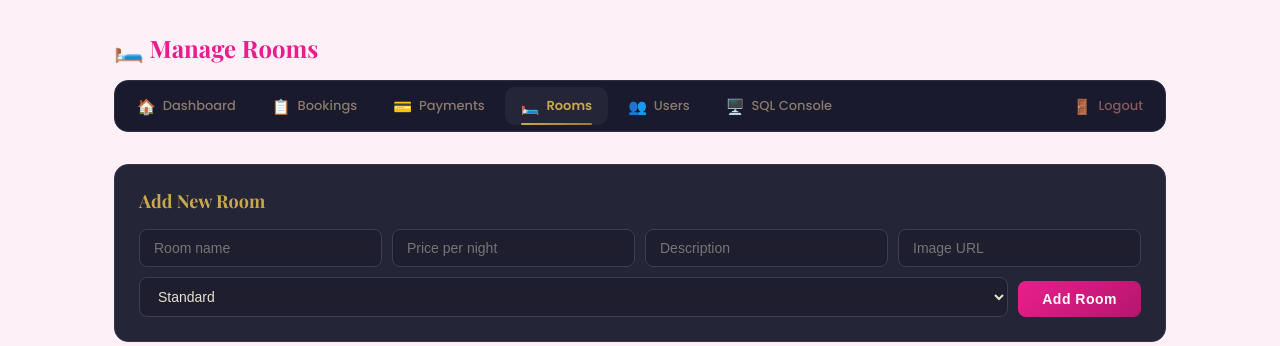
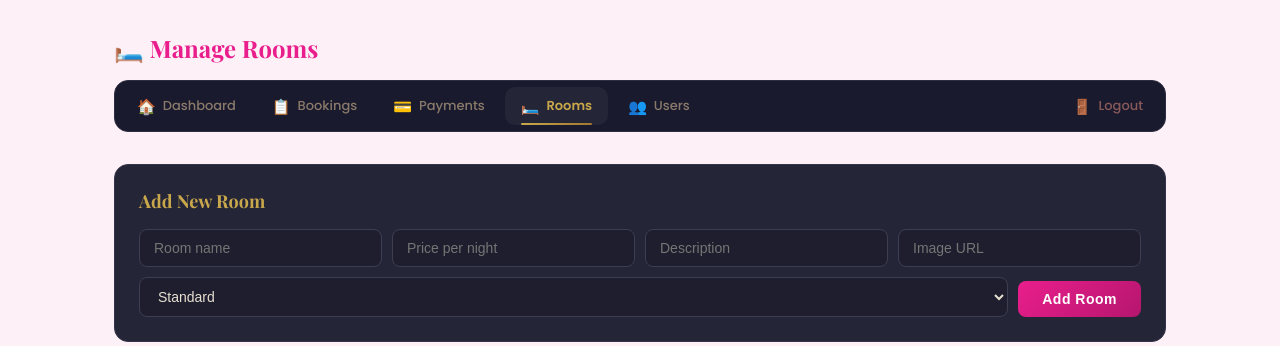
Before and after one commit to Arias1999/hotel_system, a Flask app: page /admin/rooms in a window 1280 px wide. Shown: the part 71-417 px from the top of the page. Run offline with Flask 3, Linux system fonts and the light colour scheme; a user stored in the database is signed in; data that the repository does not hold is empty; some libraries are stand-ins or nearby versions.

Commit message:
Remove SQL Console from admin navbar

```diff
--- a/templates/admin_bookings.html
+++ b/templates/admin_bookings.html
@@ -9,7 +9,6 @@
         <a href="/admin/payments" class="admin-nav-btn"><span class="nav-icon">💳</span>Payments</a>
         <a href="/admin/rooms" class="admin-nav-btn"><span class="nav-icon">🛏️</span>Rooms</a>
         <a href="/admin/users" class="admin-nav-btn"><span class="nav-icon">👥</span>Users</a>
-        <a href="/admin/sql" class="admin-nav-btn"><span class="nav-icon">🖥️</span>SQL Console</a>
         <a href="/logout" class="admin-nav-btn admin-nav-logout"><span class="nav-icon">🚪</span>Logout</a>
     </div>
 </div>
--- a/templates/admin_dashboard.html
+++ b/templates/admin_dashboard.html
@@ -9,7 +9,6 @@
         <a href="/admin/payments" class="admin-nav-btn"><span class="nav-icon">💳</span>Payments</a>
         <a href="/admin/rooms" class="admin-nav-btn"><span class="nav-icon">🛏️</span>Rooms</a>
         <a href="/admin/users" class="admin-nav-btn"><span class="nav-icon">👥</span>Users</a>
-        <a href="/admin/sql" class="admin-nav-btn"><span class="nav-icon">🖥️</span>SQL Console</a>
         <a href="/logout" class="admin-nav-btn admin-nav-logout"><span class="nav-icon">🚪</span>Logout</a>
     </div>
 </div>
--- a/templates/admin_payments.html
+++ b/templates/admin_payments.html
@@ -9,7 +9,6 @@
         <a href="/admin/payments" class="admin-nav-btn active"><span class="nav-icon">💳</span>Payments</a>
         <a href="/admin/rooms" class="admin-nav-btn"><span class="nav-icon">🛏️</span>Rooms</a>
         <a href="/admin/users" class="admin-nav-btn"><span class="nav-icon">👥</span>Users</a>
-        <a href="/admin/sql" class="admin-nav-btn"><span class="nav-icon">🖥️</span>SQL Console</a>
         <a href="/logout" class="admin-nav-btn admin-nav-logout"><span class="nav-icon">🚪</span>Logout</a>
     </div>
 </div>
--- a/templates/admin_rooms.html
+++ b/templates/admin_rooms.html
@@ -9,7 +9,6 @@
         <a href="/admin/payments" class="admin-nav-btn"><span class="nav-icon">💳</span>Payments</a>
         <a href="/admin/rooms" class="admin-nav-btn active"><span class="nav-icon">🛏️</span>Rooms</a>
         <a href="/admin/users" class="admin-nav-btn"><span class="nav-icon">👥</span>Users</a>
-        <a href="/admin/sql" class="admin-nav-btn"><span class="nav-icon">🖥️</span>SQL Console</a>
         <a href="/logout" class="admin-nav-btn admin-nav-logout"><span class="nav-icon">🚪</span>Logout</a>
     </div>
 </div>
--- a/templates/admin_users.html
+++ b/templates/admin_users.html
@@ -9,7 +9,6 @@
         <a href="/admin/payments" class="admin-nav-btn"><span class="nav-icon">💳</span>Payments</a>
         <a href="/admin/rooms" class="admin-nav-btn"><span class="nav-icon">🛏️</span>Rooms</a>
         <a href="/admin/users" class="admin-nav-btn active"><span class="nav-icon">👥</span>Users</a>
-        <a href="/admin/sql" class="admin-nav-btn"><span class="nav-icon">🖥️</span>SQL Console</a>
         <a href="/logout" class="admin-nav-btn admin-nav-logout"><span class="nav-icon">🚪</span>Logout</a>
     </div>
 </div>
```
